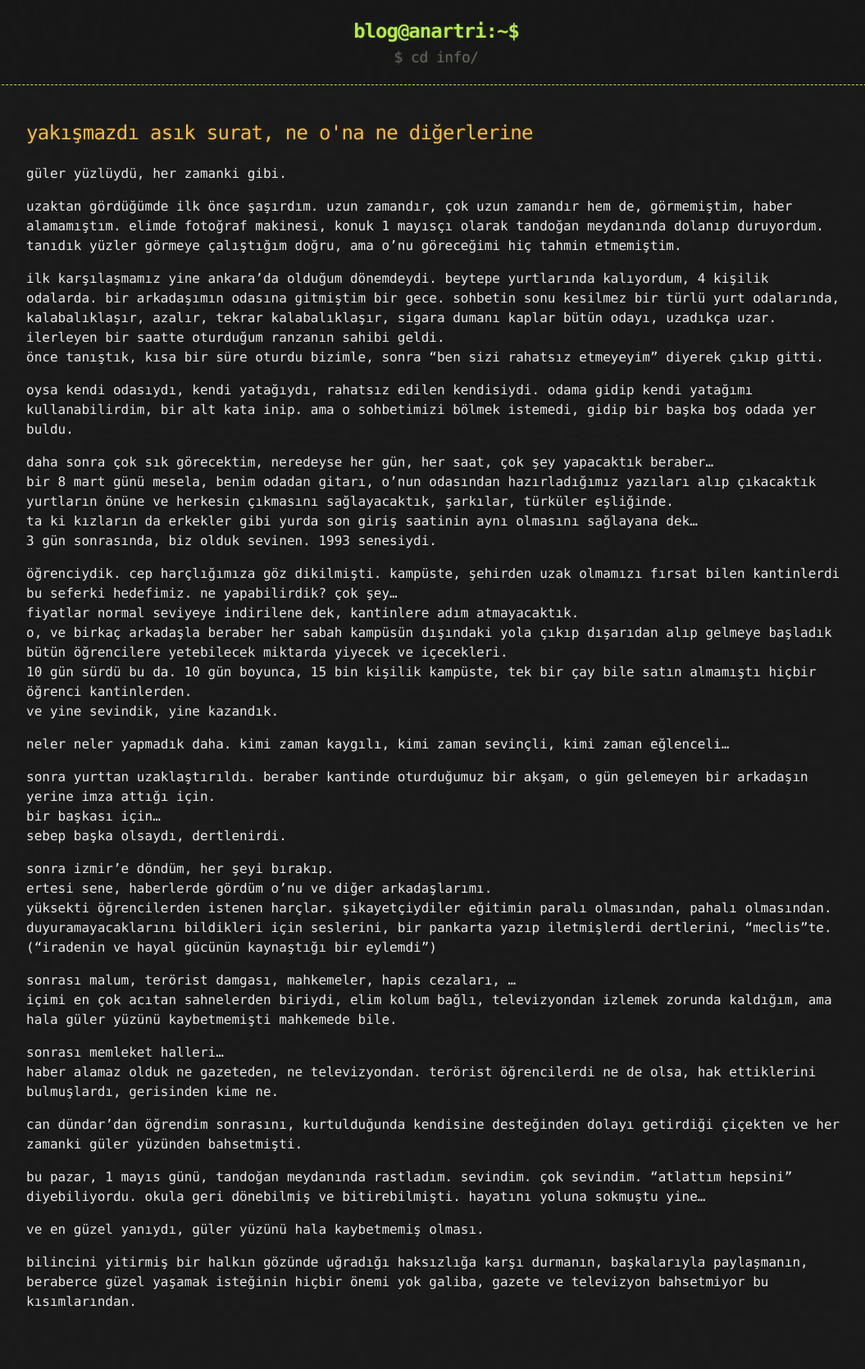
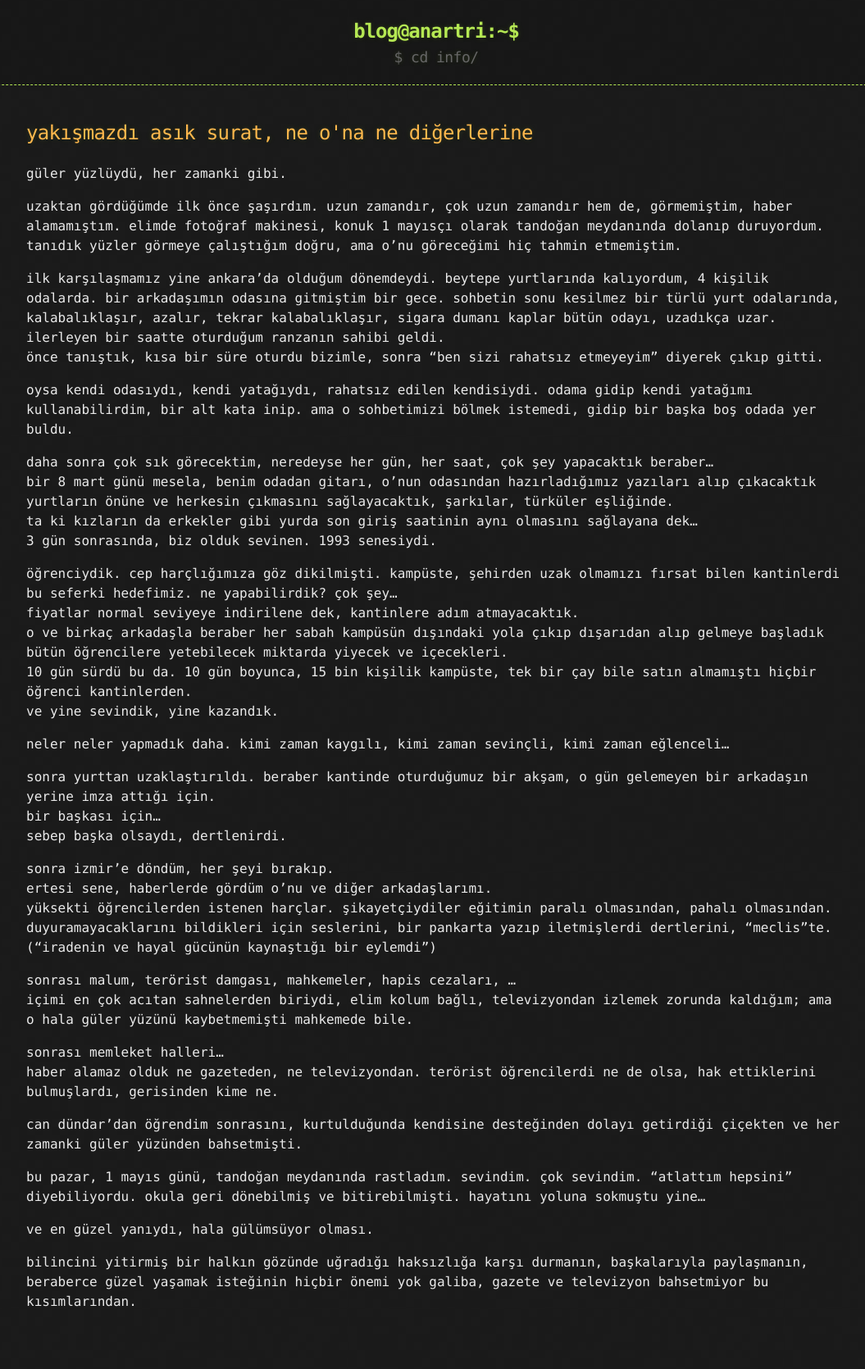
Before and after one commit to lanartri/lanartri.github.io, a Jekyll site: the page built from _posts/2005-05-04-yakismazdi-asik-surat-ne-ona-ne-digerlerine.md, in a window 1280 px wide. Shown: the whole page at 82% size, without its empty margins (108-1163 px from the left). Built offline with Jekyll 4.4.1, drawn with Linux system fonts in a browser that asks for light colours.

```diff
--- a/_posts/2005-05-04-yakismazdi-asik-surat-ne-ona-ne-digerlerine.md
+++ b/_posts/2005-05-04-yakismazdi-asik-surat-ne-ona-ne-digerlerine.md
@@ -24,7 +24,7 @@
 öğrenciydik. cep harçlığımıza göz dikilmişti. kampüste, şehirden uzak olmamızı fırsat bilen kantinlerdi bu seferki hedefimiz.
 ne yapabilirdik? çok şey...
 fiyatlar normal seviyeye indirilene dek, kantinlere adım atmayacaktık.
-o, ve birkaç arkadaşla beraber her sabah kampüsün dışındaki yola çıkıp dışarıdan alıp gelmeye başladık bütün öğrencilere yetebilecek miktarda yiyecek ve içecekleri.
+o ve birkaç arkadaşla beraber her sabah kampüsün dışındaki yola çıkıp dışarıdan alıp gelmeye başladık bütün öğrencilere yetebilecek miktarda yiyecek ve içecekleri.
 10 gün sürdü bu da. 10 gün boyunca, 15 bin kişilik kampüste, tek bir çay bile satın almamıştı hiçbir öğrenci kantinlerden.
 ve yine sevindik, yine kazandık.
 
@@ -40,7 +40,7 @@
 ("iradenin ve hayal gücünün kaynaştığı bir eylemdi")
 
 sonrası malum, terörist damgası, mahkemeler, hapis cezaları, ...
-içimi en çok acıtan sahnelerden biriydi, elim kolum bağlı, televizyondan izlemek zorunda kaldığım, ama hala güler yüzünü kaybetmemişti mahkemede bile.
+içimi en çok acıtan sahnelerden biriydi, elim kolum bağlı, televizyondan izlemek zorunda kaldığım; ama o hala güler yüzünü kaybetmemişti mahkemede bile.
 
 sonrası memleket halleri...
 haber alamaz olduk ne gazeteden, ne televizyondan. terörist öğrencilerdi ne de olsa, hak ettiklerini bulmuşlardı, gerisinden kime ne.
@@ -49,6 +49,6 @@
 
 bu pazar, 1 mayıs günü, tandoğan meydanında rastladım. sevindim. çok sevindim. "atlattım hepsini" diyebiliyordu. okula geri dönebilmiş ve bitirebilmişti. hayatını yoluna sokmuştu yine...
 
-ve en güzel yanıydı, güler yüzünü hala kaybetmemiş olması.
+ve en güzel yanıydı, hala gülümsüyor olması.
 
 bilincini yitirmiş bir halkın gözünde uğradığı haksızlığa karşı durmanın, başkalarıyla paylaşmanın, beraberce güzel yaşamak isteğinin hiçbir önemi yok galiba, gazete ve televizyon bahsetmiyor bu kısımlarından.
```
